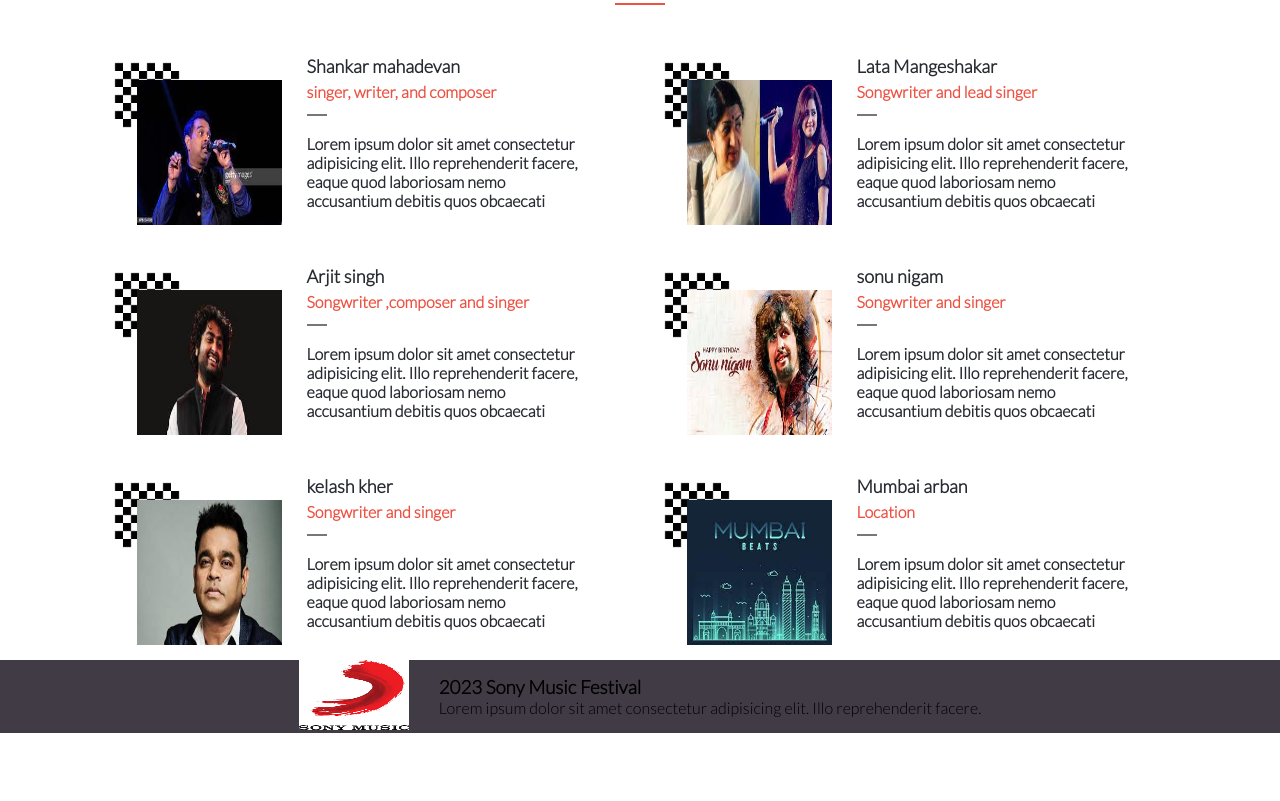
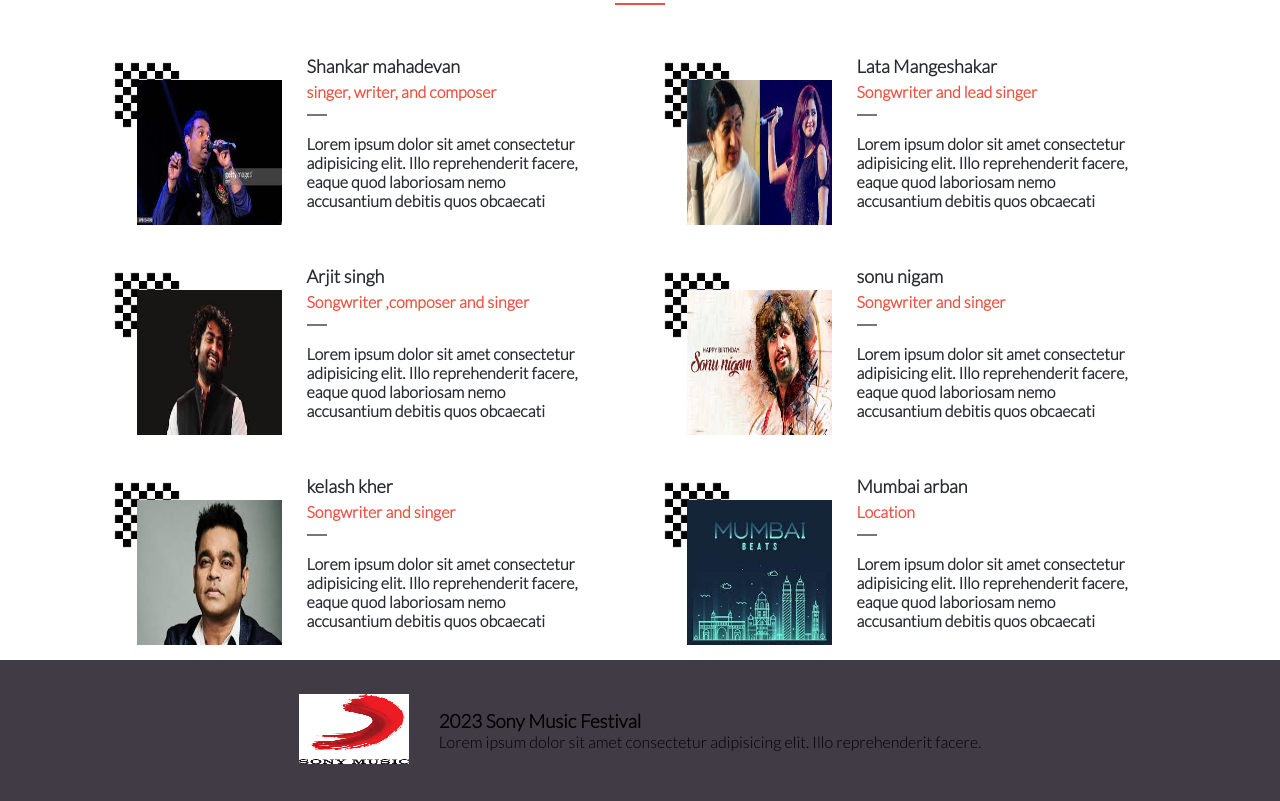
Before and after one commit to sonuengineer/Capstone1, a website: page index.html in a window 1280 px wide. Shown: the part 1179-1980 px from the top of the page. Before the commit the page ends 1912 px from the top, so only its background shows below. Drawn offline with Linux system fonts and the light colour scheme.

Commit message:
Update mob.css

```diff
--- a/mob.css
+++ b/mob.css
@@ -448,6 +448,8 @@ footer {
   justify-content: center;
   align-items: center;
   background: #4142;
+  padding-top: 34px;
+  padding-bottom: 34px;
 }
 
 .logContainer {
```
